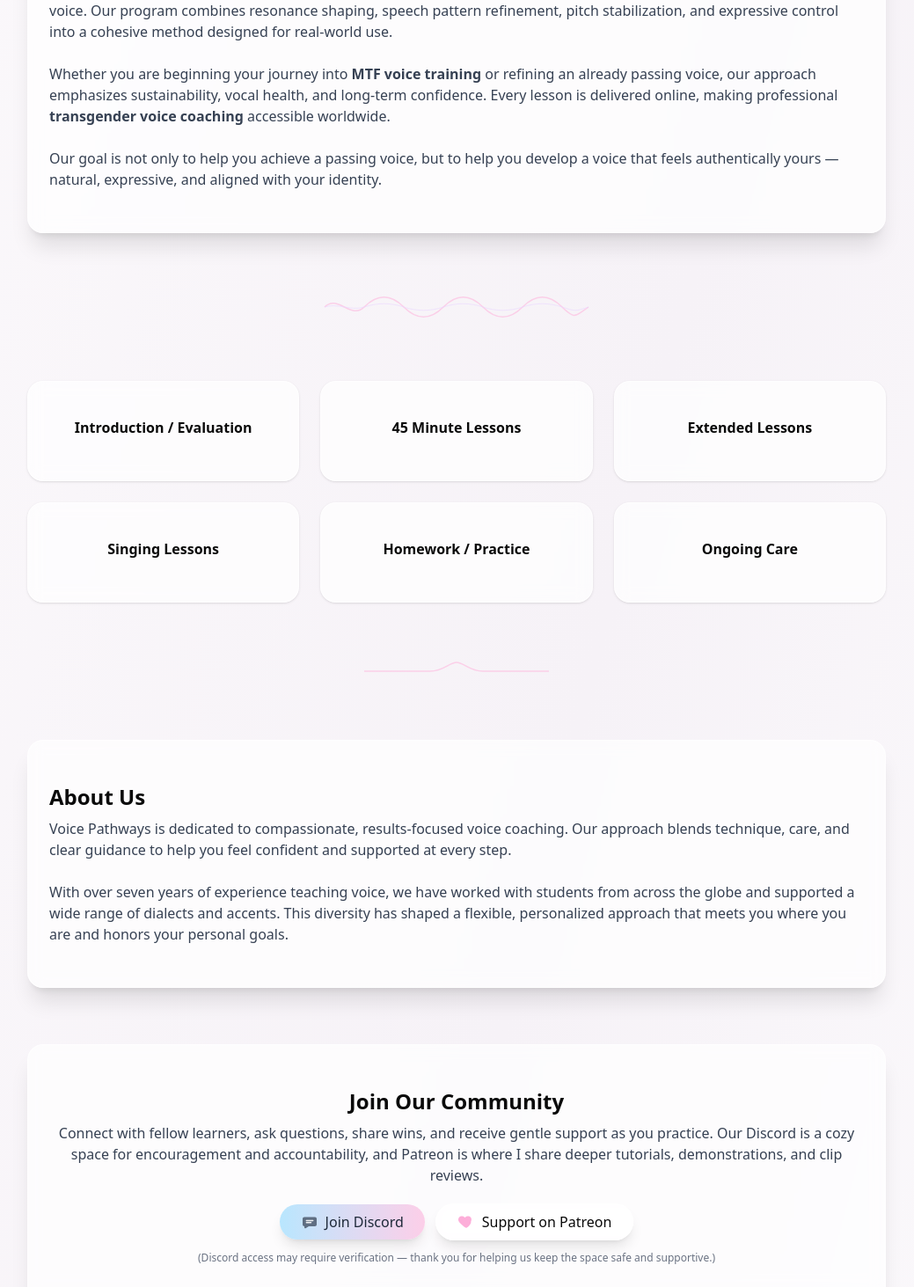
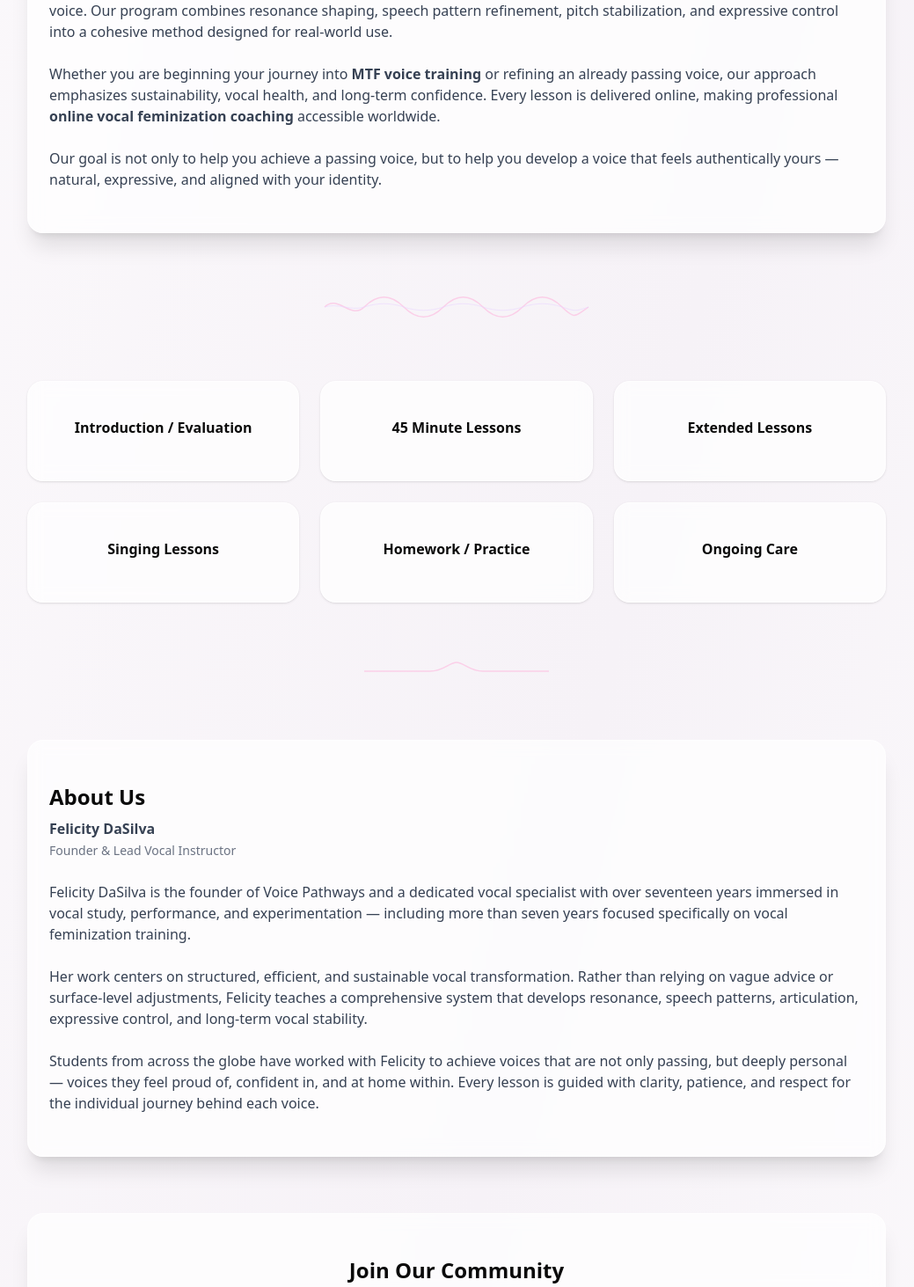
Before and after one commit to Aeriebella/Voice-Pathways, a Next.js app: page / in a window 1280 px wide. Shown: the part 1163-2626 px from the top of the page at 88% size, without its empty margins (121-1160 px from the left). Built offline with nearby package versions, Linux system fonts and the light colour scheme; no server answers; the database is empty.

Commit message:
Update page.tsx

```diff
--- a/app/page.tsx
+++ b/app/page.tsx
@@ -219,7 +219,7 @@ export default function VoicePathways() {
               <p className="mt-2 text-gray-700">
                 Voice Pathways provides structured, results-focused <strong>vocal feminization training</strong> for women seeking a natural, confident voice. Our program combines resonance shaping, speech pattern refinement, pitch stabilization, and expressive control into a cohesive method designed for real-world use.
                 <br /><br />
-                Whether you are beginning your journey into <strong>MTF voice training</strong> or refining an already passing voice, our approach emphasizes sustainability, vocal health, and long-term confidence. Every lesson is delivered online, making professional <strong>transgender voice coaching</strong> accessible worldwide.
+                Whether you are beginning your journey into <strong>MTF voice training</strong> or refining an already passing voice, our approach emphasizes sustainability, vocal health, and long-term confidence. Every lesson is delivered online, making professional <strong>online vocal feminization coaching</strong> accessible worldwide.
                 <br /><br />
                 Our goal is not only to help you achieve a passing voice, but to help you develop a voice that feels authentically yours — natural, expressive, and aligned with your identity.
               </p>
@@ -259,7 +259,7 @@ export default function VoicePathways() {
             },
             {
               title: 'Singing Lessons',
-              desc: 'For graduated students, singing lessons are available to further develop the artistic side of your new voice.'
+              desc: 'For graduated clients, singing lessons are available to further develop the artistic side of your new voice.'
             },
             {
               title: 'Homework / Practice',
@@ -358,10 +358,14 @@ export default function VoicePathways() {
             <CardContent className="p-6">
               <h2 className="text-2xl font-semibold">About Us</h2>
               <p className="mt-2 text-gray-700">
-                Voice Pathways is dedicated to compassionate, results-focused voice coaching. Our approach blends technique, care, and clear guidance to help you feel confident and supported at every step.
-                <br />
-                <br />
-                With over seven years of experience teaching voice, we have worked with students from across the globe and supported a wide range of dialects and accents. This diversity has shaped a flexible, personalized approach that meets you where you are and honors your personal goals.
+                <strong>Felicity DaSilva</strong><br />
+                <span className="text-sm text-gray-500">Founder & Lead Vocal Instructor</span>
+                <br /><br />
+                Felicity DaSilva is the founder of Voice Pathways and a dedicated vocal specialist with over seventeen years immersed in vocal study, performance, and experimentation — including more than seven years focused specifically on vocal feminization training.
+                <br /><br />
+                Her work centers on structured, efficient, and sustainable vocal transformation. Rather than relying on vague advice or surface-level adjustments, Felicity teaches a comprehensive system that develops resonance, speech patterns, articulation, expressive control, and long-term vocal stability.
+                <br /><br />
+                Students from across the globe have worked with Felicity to achieve voices that are not only passing, but deeply personal — voices they feel proud of, confident in, and at home within. Every lesson is guided with clarity, patience, and respect for the individual journey behind each voice.
               </p>
             </CardContent>
           </Card>
```
